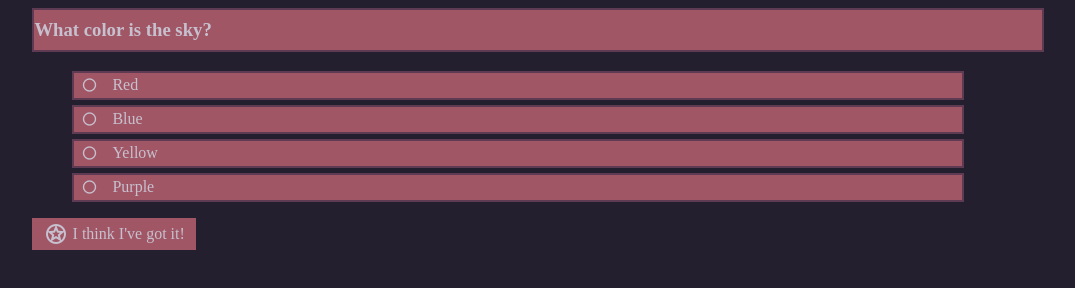
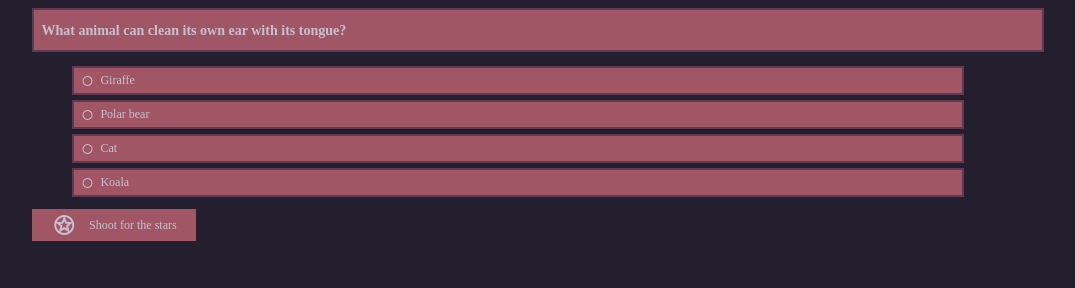
Before and after one commit to CarterBryantt/Teaching-Software, a plain HTML site: page index.html in a window 1280 px wide. Shown: the whole page, without its empty margins (102-1177 px from the left). Drawn offline with Linux system fonts and the light colour scheme.

Commit message:
Finished config :)

```diff
--- a/app.js
+++ b/app.js
@@ -124,6 +124,7 @@ function setup() {
 		let questionOptions = questions[i].children[1].children;
 		for (let j = 0; j < questionOptions.length; j++) {
 			questionOptions[j].addEventListener('click', () => {
+				if (i != activeQuestion) return;
 				selectedAnswer = j;
 				questionOptions[j].style.setProperty('--before-content', "\'radio_button_checked\'");
 				for (let k = 0; k < questionOptions.length; k++) {
@@ -138,7 +139,7 @@ function setup() {
 
 	for (let i = 0; i < document.querySelectorAll('.submit-button').length; i++) {
 		document.querySelectorAll('.submit-button')[i].addEventListener('click', () => {
-			if (!selectedAnswer) return;
+			if (selectedAnswer == undefined) return;
 			if (i == activeQuestion) {
 				let answerResponses = answers[activeQuestion].children;
 				if ((selectedAnswer != answerIndicies[activeQuestion] && answerResponses[0].innerHTML == 'end quiz') || (selectedAnswer == answerIndicies[activeQuestion] && answerResponses[1].innerHTML == 'end quiz')) {
--- a/config.json
+++ b/config.json
@@ -1,32 +1,62 @@
 [
 	{
-		"question": "What color is the sky?",
-		"options": ["Red", "Blue", "Yellow", "Purple"],
-		"submit": "I think I've got it!",
+		"question": "What animal can clean its own ear with its tongue?",
+		"options": ["Giraffe", "Polar bear", "Cat", "Koala"],
+		"submit": "Shoot for the stars",
 		"answer": {
-			"index": 1,
-			"incorrect": "Not quite! The sky is actually blue!",
-			"correct": "Nice one! The sky is blue."
+			"index": 0,
+			"incorrect": "Giraffes can reach their ears with their 21 inch long tongue.",
+			"correct": "It's actually 21 inches long!"
 		}
 	},
 	{
-		"question": "What's 5 * 20?",
-		"options": ["22", "120", "100", "102"],
-		"submit": "I'm feeling lucky!",
+		"question": "What did the first vending machine dispense?",
+		"options": ["Crackers", "Chewing gum", "Holy water", "Pencils"],
+		"submit": "I think I've got it!",
 		"answer": {
 			"index": 2,
-			"incorrect": "20 + 20 + 20 + 20 + 20 = 100",
-			"correct": "You're a math-wiz!"
+			"incorrect": "Invented by Hero of Alexandria in the 1st CE, the first vending machine dispensed holy water.",
+			"correct": "Invented by Hero of Alexandria in the 1st CE, the first vending machine dispensed holy water."
 		}
 	},
 	{
-		"question": "Which of these doesn't contain bread?",
-		"options": ["Sandwich", "Cereal", "Pizza", "Hotdog"],
+		"question": "In a URL, what does 'www' stand for?",
+		"options": ["Wolf Wing Wound", "Wild Wishing Women", "Wrong Written Word", "World Wide Web"],
+		"submit": "I'm feeling lucky!",
+		"answer": {
+			"index": 3,
+			"incorrect": "C'mon, almost everyone learns this in school nowdays. WWW = World Wide Web",
+			"correct": "You got it!"
+		}
+	},
+	{
+		"question": "Pharaoh is the title given to the rulers of which ancient country?",
+		"options": ["Isreal", "Egypt", "Chad", "China"],
 		"submit": "I know this one!",
 		"answer": {
 			"index": 1,
-			"incorrect": "Cereal is just milk and sweets.",
-			"correct": "I sure hope you don't put bread in your cereal!"
+			"incorrect": "Nope, the answer is Egypt.",
+			"correct": "You're clever!"
+		}
+	},
+	{
+		"question": "How long have you known Carter?",
+		"options": ["7 years", "9 years", "8 years", "6 years"],
+		"submit":"Got it!",
+		"answer": {
+			"index": 2,
+			"incorrect": "Ooooh so close, 8 months.",
+			"correct": "Did you guess?"
+		}
+	},
+	{
+		"question": "A bit harder. How long have been dating Carter?",
+		"options": ["8 months", "10 months", "9 months", "7 months"],
+		"submit":"Got it!",
+		"answer": {
+			"index": 2,
+			"incorrect": "Fair enough, that one was hard. 9 months.",
+			"correct": "Nicely done."
 		}
 	},
 	{
@@ -76,7 +106,7 @@
 		"answer": {
 			"index": 3,
 			"incorrect": "You clearly don't understand this game",
-			"correct": "It's about to be blown off it's hinges"
+			"correct": "It's about to be blown off it's hinges..."
 		}
 	},
 	{
@@ -124,7 +154,7 @@
 		"options": ["Positive.", "Actually I've changed my mind", "Misclicked, oops", "On second thought, we can go why not"],
 		"submit": "Reconsidering...",
 		"answer": {
-			"index": 1,
+			"index": 0,
 			"incorrect": "end quiz",
 			"correct": "c'mon"
 		}
@@ -135,8 +165,8 @@
 		"submit": "pleeeeeaaaaaaaaaasssseeeeee",
 		"answer": {
 			"index": 2,
-			"incorrect": "end quiz",
-			"correct": "whhhhhhhyyyyyyyyyyyyyyyyy"
+			"incorrect": "whhhhhhhyyyyyyyyyyyyyyyyy",
+			"correct": "end quiz"
 		}
 	},
 	{
--- a/style.css
+++ b/style.css
@@ -27,6 +27,7 @@
 
 body {
 	background-color: var(--background);
+	user-select: none;
 }
 
 .quiz {
@@ -46,6 +47,7 @@ body {
 	max-width: var(--question-width);
 	height: var(--question-height);
 	margin-top: 0px;
+	padding: 0px 7px;
 	border: 2px solid var(--question-border);
 	background-color: var(--question-background);
 	color: var(--question-text);
@@ -75,7 +77,7 @@ body {
 .question > ol > li::before {
 	font-family: 'Material Icons Outlined';
 	content: var(--before-content);
-	margin-right: 15px;
+	margin-right: 7px;
 }
 
 .answer {
@@ -133,3 +135,9 @@ body {
 	font-size: 3em;
 	color: var(--end-screen-text);
 }
+
+@media (pointer:none), (pointer:coarse) {
+	body {
+		font-size: 12px;
+	}
+}
```
